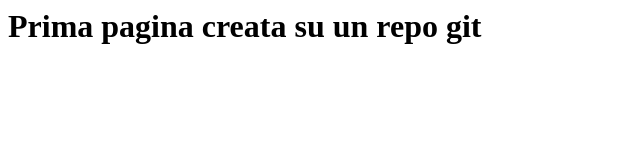
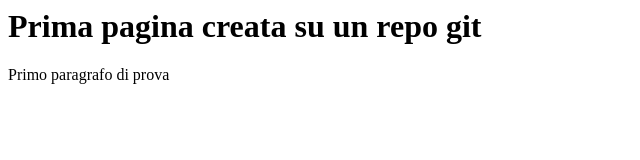
Before and after one commit to filippodemarchi99/git-test-iot, a plain HTML site: page index.html in a window 1280 px wide. Shown: the whole page, without its empty margins (0-640 px from the left). Drawn offline with Linux system fonts and the light colour scheme.

Commit message:
Aggiunto primo paragrafo

```diff
--- a/index.html
+++ b/index.html
@@ -1,5 +1,6 @@
 <html>
 <body>
 <h1>Prima pagina creata su un repo git</h1>
+<p>Primo paragrafo di prova</p>
 </body>
 </html>
```
